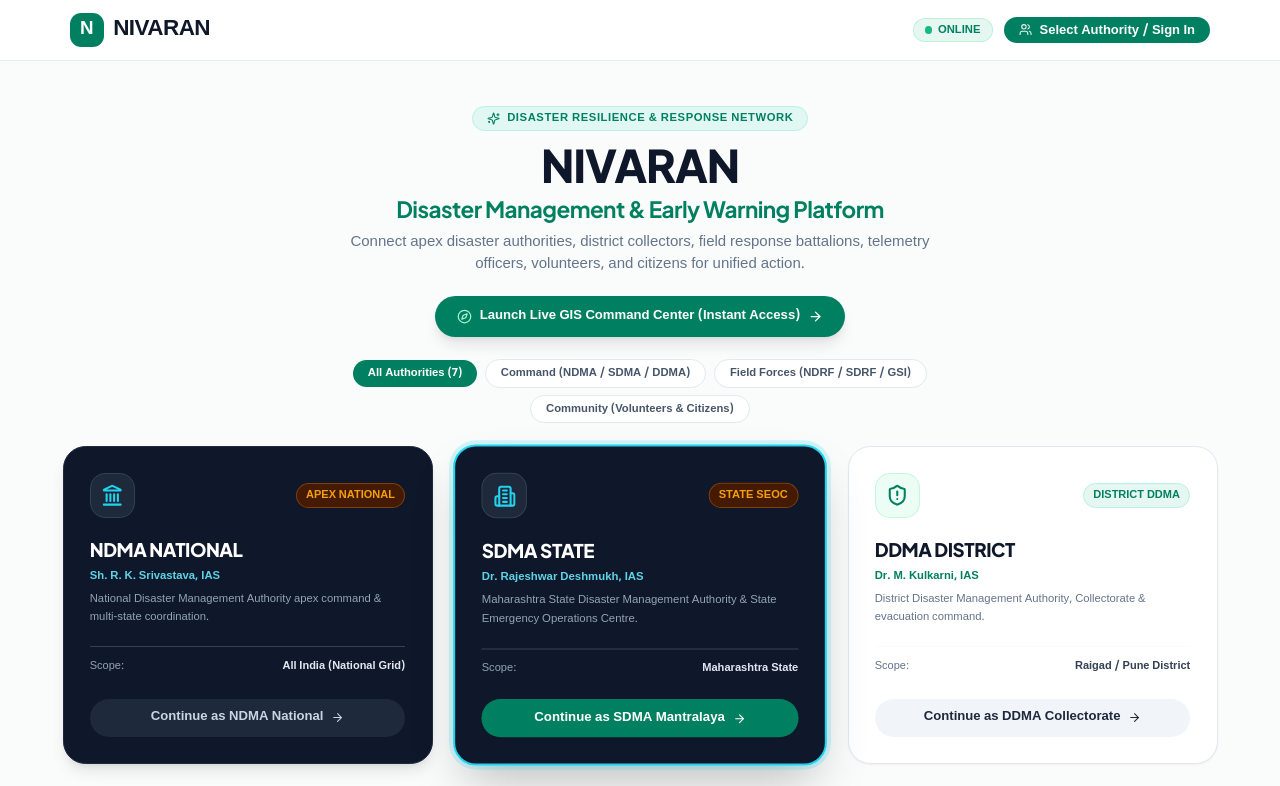
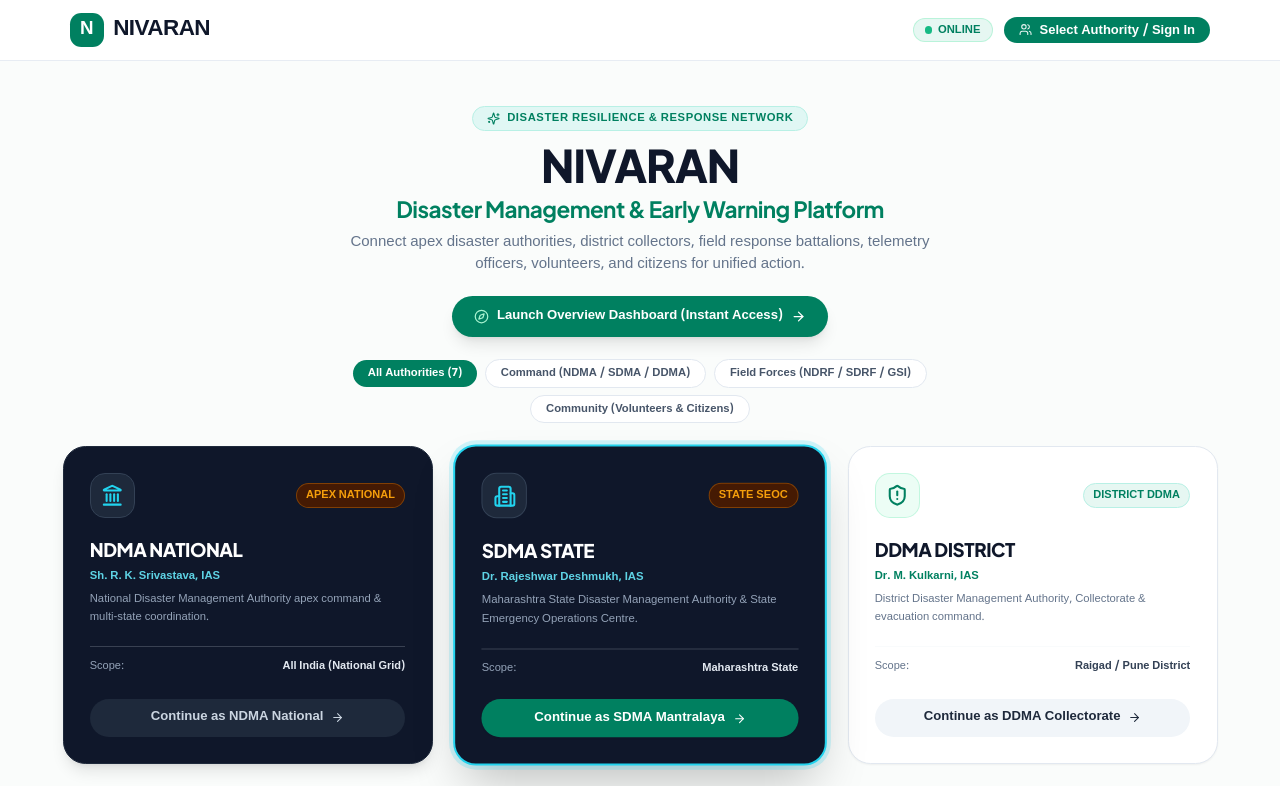
Before and after one commit to durgesh2204-07/NIVARAN, a React (Vite) app: page / in a window 1280 px wide. Shown: the top 786 px of the page. Built offline with nearby package versions, Linux system fonts and the light colour scheme.

Commit message:
fix(routing): direct login to overview dashboard and prevent auto-selecting village on live GIS map

```diff
--- a/src/App.tsx
+++ b/src/App.tsx
@@ -121,7 +121,7 @@ const STAFF_ROLES: UserRole[] = [
 
 const getDefaultRouteForRole = (role?: UserRole): string => {
   if (!role) return '/login';
-  return '/map';
+  return '/dashboard';
 };
 
 const AccessDeniedScreen: React.FC<{ fallbackRoute: string }> = ({ fallbackRoute }) => {
@@ -148,7 +148,7 @@ const AccessDeniedScreen: React.FC<{ fallbackRoute: string }> = ({ fallbackRoute
             onClick={() => navigate(fallbackRoute)}
             className="neu-btn-primary px-4 py-2 text-xs font-semibold"
           >
-            Return to Map
+            Return to Dashboard
           </button>
         </div>
       </div>
@@ -224,10 +224,10 @@ export const App: React.FC = () => {
           }
         >
           <Routes>
-            {/* Directly open login page on initial visit */}
+            {/* Directly open login page on initial visit, or overview dashboard if logged in */}
             <Route
               path="/"
-              element={user ? <Navigate to="/map" replace /> : <LoginPage />}
+              element={user ? <Navigate to="/dashboard" replace /> : <LoginPage />}
             />
             <Route path="/login" element={<LoginPage />} />
 
--- a/src/pages/LoginPage.tsx
+++ b/src/pages/LoginPage.tsx
@@ -236,7 +236,7 @@ export const LoginPage: React.FC = () => {
         });
 
         setIsLoading(false);
-        navigate('/map');
+        navigate('/dashboard');
         return;
       } else if (response.status === 429) {
         const errorData = await response.json().catch(() => ({}));
@@ -272,7 +272,7 @@ export const LoginPage: React.FC = () => {
     });
 
     setIsLoading(false);
-    navigate('/map');
+    navigate('/dashboard');
   };
 
   const handleGuestBypass = () => {
@@ -287,10 +287,10 @@ export const LoginPage: React.FC = () => {
     );
     addToast({
       title: 'Guest Access Active',
-      message: 'Viewing public disaster command map and emergency shelters.',
+      message: 'Viewing public disaster command dashboard and emergency shelters.',
       type: 'info',
     });
-    navigate('/map');
+    navigate('/dashboard');
   };
 
   const filteredAuthorities = ALL_AUTHORITIES.filter((a) => {
@@ -374,15 +374,15 @@ export const LoginPage: React.FC = () => {
                 setUser(ORGANISATION_PRESETS.state, true);
                 addToast({
                   title: 'Demo Access Granted',
-                  message: 'Entering GIS Command Center as Maharashtra SDMA Commander',
+                  message: 'Entering Overview Dashboard as Maharashtra SDMA Commander',
                   type: 'success',
                 });
-                navigate('/map');
+                navigate('/dashboard');
               }}
               className="px-6 py-3 rounded-full text-xs sm:text-sm font-bold bg-[#008060] hover:bg-[#006e52] text-white shadow-lg hover:shadow-xl transition-all flex items-center gap-2 cursor-pointer hover:scale-105"
             >
               <Compass className="w-4 h-4 text-emerald-200" />
-              <span>Launch Live GIS Command Center (Instant Access)</span>
+              <span>Launch Overview Dashboard (Instant Access)</span>
               <ArrowRight className="w-4 h-4" />
             </button>
           </div>
--- a/src/store/useAppStore.ts
+++ b/src/store/useAppStore.ts
@@ -1083,7 +1083,7 @@ export const useAppStore = create<AppState>((set, get) => ({
   climateHorizon: 'today',
   extraRainfallMm: 100,
   divideBySafeCapacity: false,
-  selectedVillageId: 'v-01',
+  selectedVillageId: null,
   explainModalPayload: null,
   customOrderIds: [],
   manualSiteOverrides: {},
```
